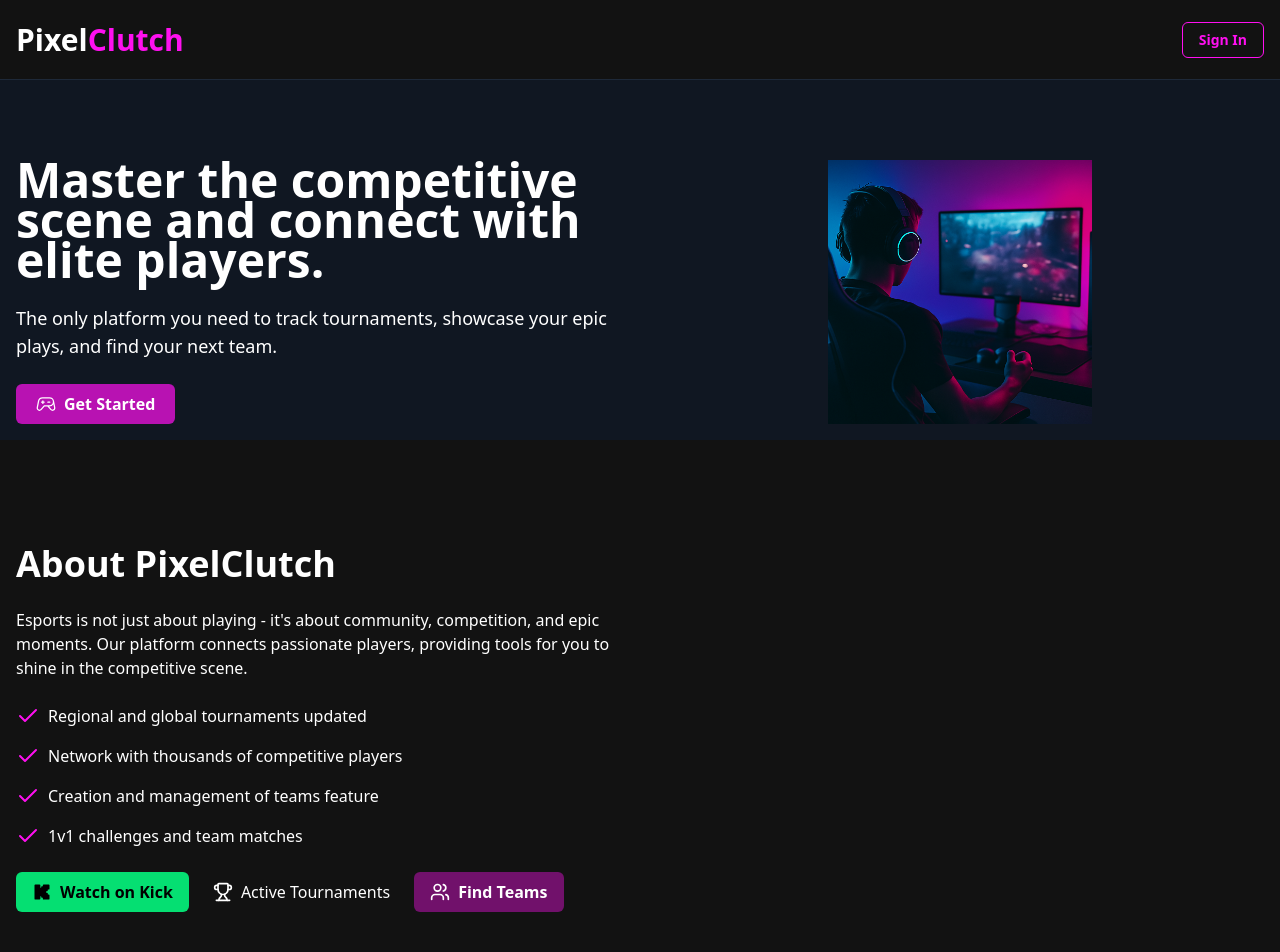
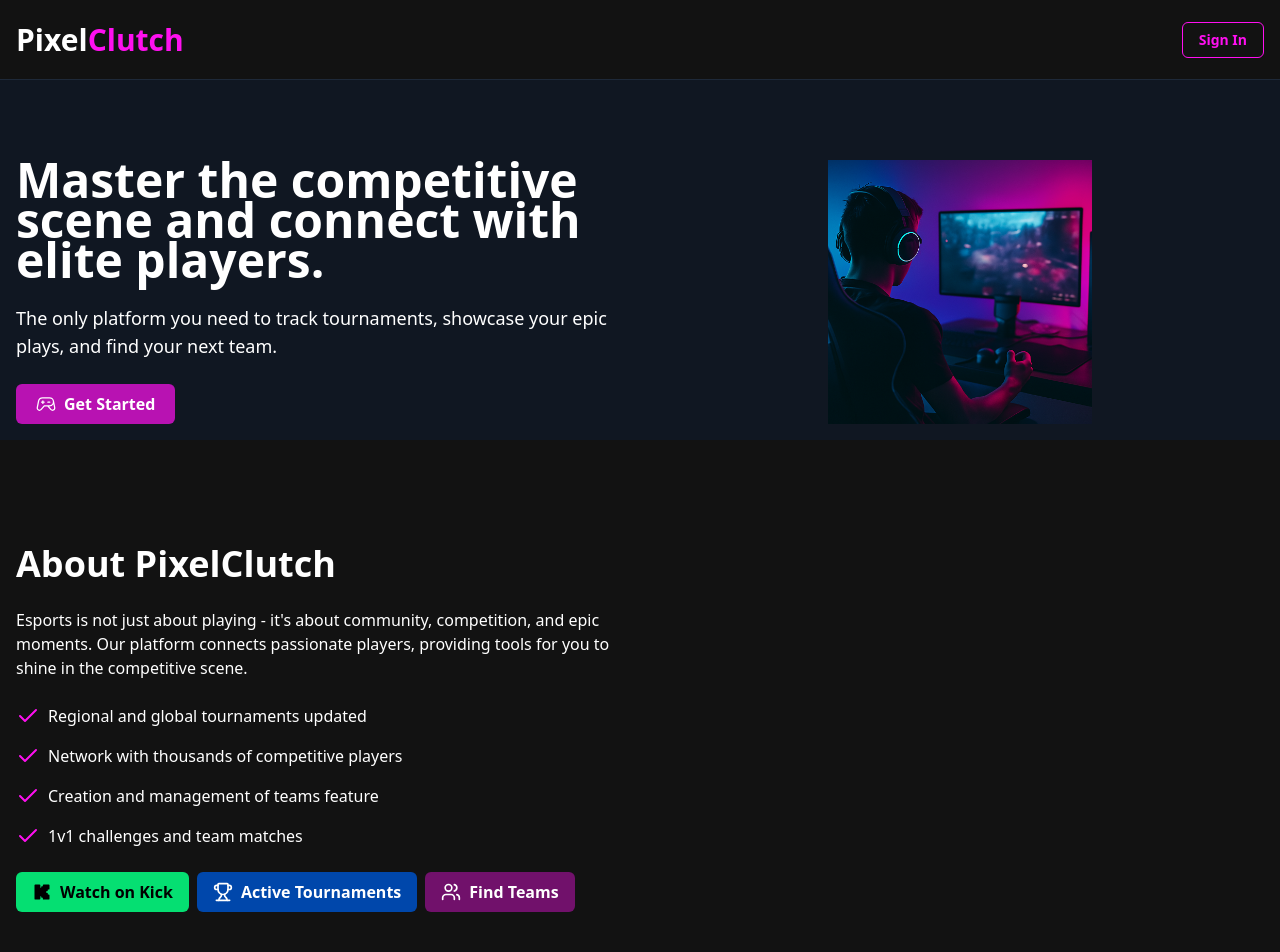
Before and after one commit to BuysDev/pixelclutch_, a Next.js app: page / in a window 1280 px wide. Shown: the top 952 px of the page. Built offline with nearby package versions, Linux system fonts and the light colour scheme.

Commit message:
feat: vercel json

```diff
--- a/src/components/landing/layouts/About.tsx
+++ b/src/components/landing/layouts/About.tsx
@@ -46,7 +46,7 @@ export function About() {
 
                             <a
                                 href="#tournaments"
-                                className="bg-neon-blue flex items-center justify-center w-fit gap-2 px-4 py-2 rounded-md"
+                                className="bg-cobalt-blue font-bold flex items-center justify-center w-fit gap-2 px-4 py-2 rounded-md"
                             >
                                 <Trophy className="w-5 h-5 text-white" />
                                 Active Tournaments
```
Also changed, not shown: vercel.json (added).
